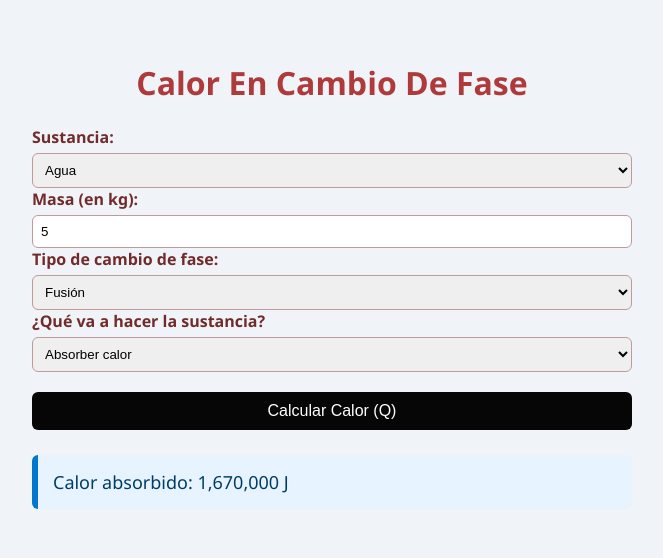
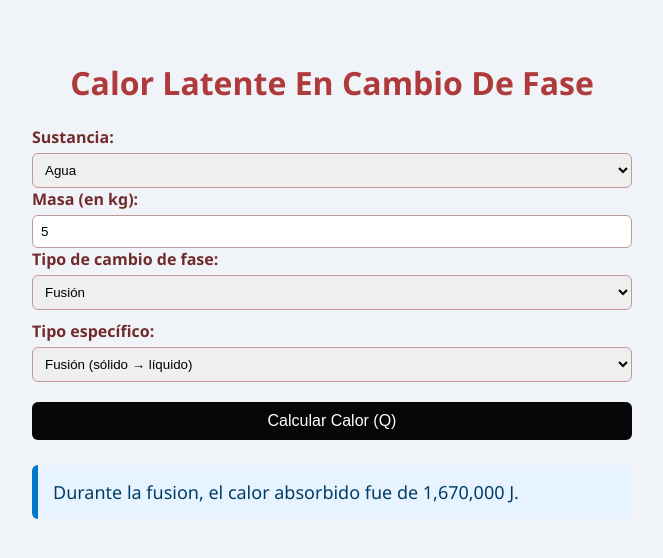
Before and after one commit to byronmartinez13/componentePracticoFisica2, a plain HTML site: page index.html in a window 1280 px wide. Both pictures are taken after typing "5" into the empty fields and a click on the button "Calcular Calor (Q)". Shown: the whole page, without its empty margins (308-971 px from the left). Drawn offline with Linux system fonts and the light colour scheme.

Commit message:
Actualizacion: cambios pertinentes del proyecto

```diff
--- a/cambios.css
+++ b/cambios.css
@@ -49,6 +49,7 @@ button:hover {
   font-size: 18px;
   border-radius: 6px;
   display: none; /* Oculto hasta mostrar resultado */
+  animation: fadenIn 1s ease-out;
 }
 
 /* Estilos según tipo */
@@ -63,6 +64,23 @@ button:hover {
   border-left: 6px solid #cc0000;
   color: #660000;
 }
+.evaporacion {
+  background-color: #ffe6e6;
+  border-left: 6px solid #cc0000;
+  color: #990000;
+}
+
+.condensacion {
+  background-color: #e6f2ff;
+  border-left: 6px solid #0066cc;
+  color: #003366;
+}
+
+.solidificacion {
+  background-color: #f0f0f0;
+  border-left: 6px solid #666666;
+  color: #333333;
+}
 
 @keyframes fadeIn {
   from {
@@ -74,7 +92,3 @@ button:hover {
     transform: translateY(0);
   }
 }
-
-#resultado {
-  animation: fadeIn 1s ease-out;
-}
--- a/funciones.js
+++ b/funciones.js
@@ -10,21 +10,52 @@ const sustancias = {
   plata: { fusion: 88300, vaporizacion: 2336000 },
   vapor: { fusion: null, vaporizacion: 2256000 }
 };
+document.getElementById("tipo").addEventListener("change", actualizarSubtipos);
+
+function actualizarSubtipos() {
+  const tipo = document.getElementById("tipo").value;
+  const contenedor = document.getElementById("subtipo-container");
+
+  let opcionesHTML = `<label for="subtipo">Tipo específico:</label><select id="subtipo">`;
+
+  if (tipo === "fusion") {
+    opcionesHTML += `
+      <option value="fusion">Fusión (sólido → líquido)</option>
+      <option value="solidificacion">Solidificación (líquido → sólido)</option>
+    `;
+  } else if (tipo === "vaporizacion") {
+    opcionesHTML += `
+      <option value="evaporacion">Evaporación (líquido → gas)</option>
+      <option value="condensacion">Condensación (gas → líquido)</option>
+    `;
+  }
+
+  opcionesHTML += `</select>`;
+  contenedor.innerHTML = opcionesHTML;
+}
+
+// Ejecutar al cargar para mostrar el subtipo correcto desde el inicio
+actualizarSubtipos();
 
 function calcular() {
+  const subtipo = document.getElementById("subtipo")?.value;
   const nombre = document.getElementById("sustancia").value;
   const masa = parseFloat(document.getElementById("masa").value);
   const tipo = document.getElementById("tipo").value;
-  const direccion = document.getElementById("direccion").value;
-
+ let direccion = "";
+ if (subtipo === "fusion" || subtipo === "evaporacion") {
+   direccion = "absorber";
+ } else if (subtipo === "solidificacion" || subtipo === "condensacion") {
+   direccion = "liberar";
+ }
   const datos = sustancias[nombre];
   const L = tipo === "fusion" ? datos.fusion : datos.vaporizacion;
 
   const resultadoDiv = document.getElementById("resultado");
   resultadoDiv.className = "";
 
-  if (!L) {
-    resultadoDiv.textContent = "No hay datos disponibles para este cambio de fase.";
+  if (!L || isNaN(masa)) {
+    resultadoDiv.textContent = "Por favor ingresa todos los datos correctamente.";
     resultadoDiv.style.display = "block";
     return;
   }
@@ -34,9 +65,9 @@ function calcular() {
   if (direccion === "liberar") {
     Q *= -1; // cambia signo si está liberando calor
   }
+    resultadoDiv.textContent = `Durante la ${subtipo}, el calor ${direccion === "absorber" ? "absorbido" : "liberado"} fue de ${Q.toLocaleString()} J.`;
 
-  resultadoDiv.textContent = `Calor ${direccion === "absorber" ? "absorbido" : "liberado"}: ${Q.toLocaleString()} J`;
-  resultadoDiv.classList.add(tipo);
+  if (subtipo) resultadoDiv.classList.add(subtipo);
 
   // Reiniciar animación
   resultadoDiv.style.animation = "none";
--- a/index.html
+++ b/index.html
@@ -6,7 +6,7 @@
  <link rel="stylesheet" href="./cambios.css">
 </head>
 <body>
-  <h1>Calor En Cambio De Fase</h1>
+  <h1>Calor Latente En Cambio De Fase</h1>
 
   <label for="sustancia">Sustancia:</label>
   <select id="sustancia">
@@ -30,11 +30,7 @@
     <option value="fusion">Fusión</option>
     <option value="vaporizacion">Vaporización</option>
   </select>
-  <label for="direccion">¿Qué va a hacer la sustancia?</label>
-  <select id="direccion">
-    <option value="absorber">Absorber calor </option>
-    <option value="liberar">Liberar calor </option>
-  </select>
+  <div id="subtipo-container" style="margin-top: 10px;"></div>
 
   <button onclick="calcular()">Calcular Calor (Q)</button>
 
```
